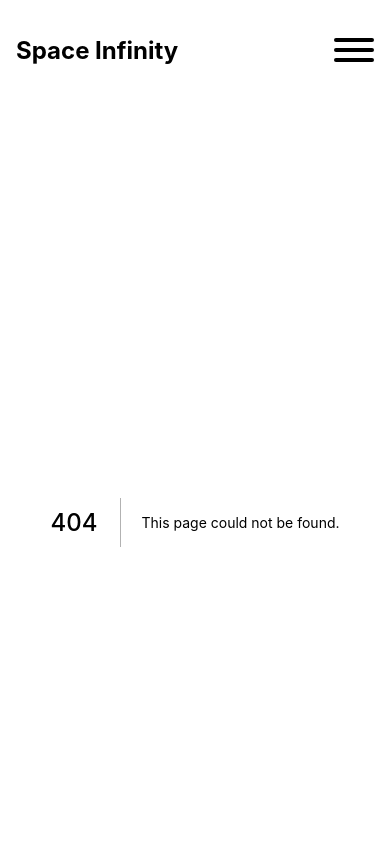
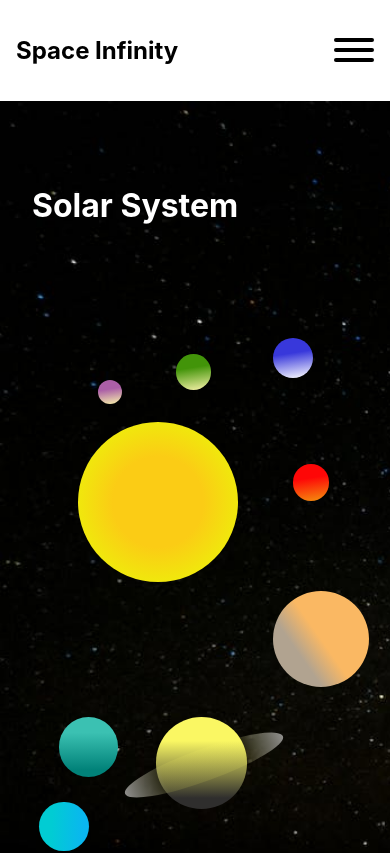
Before and after one commit to roman-developer/space-infinity, a Next.js app: page /solar_system in a window 390 px wide. Before the commit this address had no page. Shown: the top 853 px of the page. Built offline with nearby package versions, Linux system fonts and the light colour scheme.

Commit message:
[solar-system] Print solar system

```diff
--- a/pages/index.js
+++ b/pages/index.js
@@ -1,5 +1,4 @@
 import styles from '../styles/Home.module.css'
-
 
 export default function Home() {
   return (
--- /dev/null
+++ b/pages/solar_system.js
@@ -0,0 +1,41 @@
+import styles from '../styles/SolarSystem.module.css'
+
+export default function SolarSystem() {
+  return (
+    <div className={styles.container}>
+      <main className={styles.main}>
+        <h1 className={styles.title}>Solar System</h1>
+        <div>
+          <div className={styles.sun}>
+            <div className={styles.tooltip}>Sun</div>
+          </div>
+          <div className={styles.mercury}>
+            <div className={styles.tooltip}>Mercury</div>
+          </div>
+          <div className={styles.venus}>
+            <div className={styles.tooltip}>Venus</div>
+          </div>
+          <div className={styles.earth}>
+            <div className={styles.tooltip}>Earth</div>
+          </div>
+          <div className={styles.mars}>
+            <div className={styles.tooltip}>Mars</div>
+          </div>
+          <div className={styles.jupiter}>
+            <div className={styles.tooltip}>Jupiter</div>
+          </div>
+          <div className={styles.saturn}>
+            <div className={styles.saturnDisc}></div>
+            <div className={styles.tooltip}>Saturn</div>
+          </div>
+          <div className={styles.uranus}>
+            <div className={styles.tooltip}>Uranus</div>
+          </div>
+          <div className={styles.neptune}>
+            <div className={styles.tooltip}>Neptune</div>
+          </div>
+        </div>
+      </main>
+    </div>
+  )
+}
--- /dev/null
+++ b/styles/SolarSystem.module.css
@@ -0,0 +1,255 @@
+.container {
+  padding: 0 2rem;
+  min-height: 100vh;
+  background-color: #000f;
+  background-image: url('../public/images/background-space.jpeg');
+  background-size: cover;
+}
+
+.main{
+  min-height: 100vh;
+  padding: 4rem 0;
+}
+
+.title {
+  color: #ffff;
+}
+
+.tooltip{
+  position: relative;
+  top: 120%;
+  left: 25%;
+  background-color: #ffffff;
+  padding: 1em;
+  width: 90px;
+  border-radius: 20%;
+  visibility: hidden;
+}
+
+.sun {
+  position: absolute;
+  top: 40%;
+  left: 10%;
+  width: 15em;
+  height: 15em;
+  background: #fbcc15;
+  background: radial-gradient(circle, #fbcc15 40%, #edf00a 80%);
+  border-radius: 50%;
+}
+
+.sun:hover .tooltip {
+  visibility: visible;
+}
+
+.mercury {
+  position: absolute;
+  top: 51%;
+  left: 29%;
+  width: 1.5em;
+  height: 1.5em;
+  background: #f9f3aa;
+  background: linear-gradient(351deg, #f9f3aa 0%, #ab5fa7 61%);
+  border-radius: 50%;
+}
+
+.mercury:hover .tooltip {
+  visibility: visible;
+}
+
+.venus {
+  position: absolute;
+  top: 50%;
+  left: 33%;
+  width: 2.2em;
+  height: 2.2em;
+  background: #f9f3aa;
+  background: linear-gradient(351deg, #f9f3aa 0%, #429409 61%);
+  border-radius: 50%;
+}
+
+.venus:hover .tooltip {
+  visibility: visible;
+}
+
+.earth {
+  position: absolute;
+  top: 50%;
+  left: 39%;
+  width: 2.5em;
+  height: 2.5em;
+  background: #ffffff;
+  background: linear-gradient(351deg, #ffffff 0%, #3838db 61%);
+  border-radius: 50%;
+}
+
+.earth:hover .tooltip {
+  visibility: visible;
+}
+
+.mars {
+  position: absolute;
+  top: 50%;
+  left: 45%;
+  width: 2.3em;
+  height: 2.3em;
+  background: #f4920e;
+  background: linear-gradient(351deg, #f4920e 0%, #fe0707 61%);
+  border-radius: 50%;
+}
+
+.mars:hover .tooltip {
+  visibility: visible;
+}
+
+
+.jupiter {
+  position: absolute;
+  top: 47%;
+  left: 50%;
+  width: 6em;
+  height: 6em;
+  background: #b1a390;
+  background: linear-gradient(55deg, #b1a390 30%, #fab863 50%);
+  border-radius: 50%;
+}
+
+.jupiter:hover .tooltip {
+  visibility: visible;
+}
+
+
+.saturn {
+  position: absolute;
+  top: 47%;
+  left: 60%;
+  width: 5.7em;
+  height: 5.7em;
+  background: #faf763;
+  background: linear-gradient(180deg, #faf763 26%, #2f2e2d 88%);
+  border-radius: 50%;
+  z-index: 1;
+}
+
+.saturn:hover .tooltip {
+  visibility: visible;
+}
+
+.saturnDisc {
+  position: relative;
+  top: 35%;
+  right: 40%;
+  width: 10.5em;
+  height: 2em;
+  background: rgb(250,247,99);
+  background: radial-gradient(circle, rgba(250,247,99,0.11668417366946782) 50%, rgba(147,146,144,1) 100%);
+  border-radius: 50%;
+  z-index: 0;
+  transform: rotate(-20deg);
+}
+
+.uranus {
+  position: absolute;
+  top: 49.5%;
+  left: 70%;
+  width: 3.7em;
+  height: 3.7em;
+  background: #3bc1b2;
+  background: linear-gradient(180deg, #3bc1b2 26%, #018279 88%);
+  border-radius: 50%;
+}
+
+.uranus:hover .tooltip {
+  visibility: visible;
+}
+
+
+.neptune {
+  position: absolute;
+  top: 50%;
+  left: 76%;
+  width: 3.1em;
+  height: 3.1em;
+  background: #01ccd3;
+  background: linear-gradient(93deg, #01ccd3 26%, #0ab6f0 88%);
+  border-radius: 50%;
+}
+
+.neptune:hover .tooltip {
+  visibility: visible;
+}
+
+@media (max-width: 1200px) {
+  .mercury {
+    top: 35%;
+    left: 25%;
+  }
+  .venus {
+    top: 30%;
+    left: 45%;
+  }
+  .earth {
+    top: 40%;
+    left: 65%;
+  }
+  .mars {
+    top: 50%;
+    left: 75%;
+  }
+  .jupiter{
+    top: 70%;
+    left: 70%;
+  }
+  .saturn{
+    top: 85%;
+    left: 40%;
+  }
+  .uranus{
+    top: 85%;
+    left: 15%;
+  }
+  .neptune{
+    top: 95%;
+    left: 10%;
+  }
+}
+
+@media (max-width: 480px) {
+  .sun{
+    top: 50%;
+    left: 20%;
+    width: 10em;
+    height: 10em;
+  }
+  .mercury {
+    top: 45%;
+    left: 25%;
+  }
+  .venus {
+    top: 42%;
+    left: 45%;
+  }
+  .earth {
+    top: 40%;
+    left: 70%;
+  }
+  .mars {
+    top: 55%;
+    right: 75%;
+  }
+  .jupiter{
+    top: 70%;
+    left: 70%;
+  }
+  .saturn{
+    top: 85%;
+    left: 40%;
+  }
+  .uranus{
+    top: 85%;
+    left: 15%;
+  }
+  .neptune{
+    top: 95%;
+    left: 10%;
+  }
+}
```
Also changed, not shown: public/images/background-space.jpeg (added).
